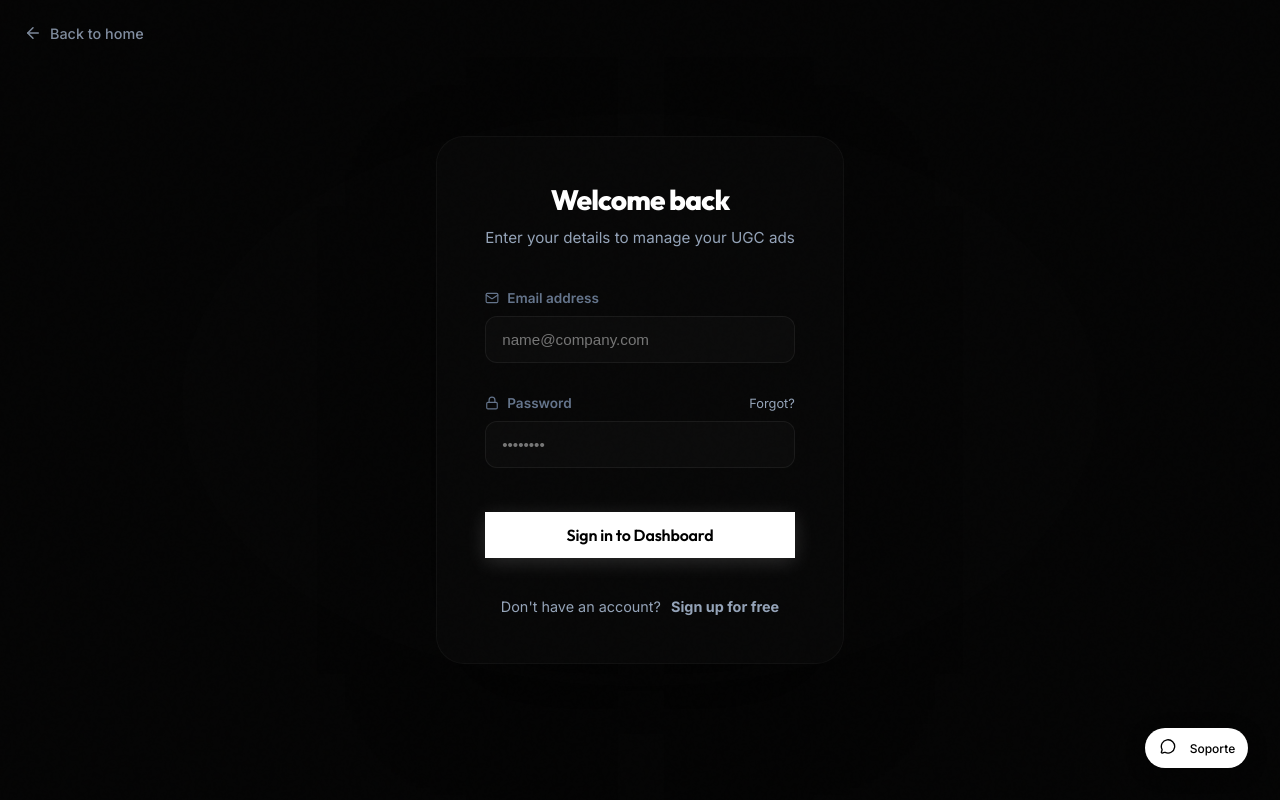
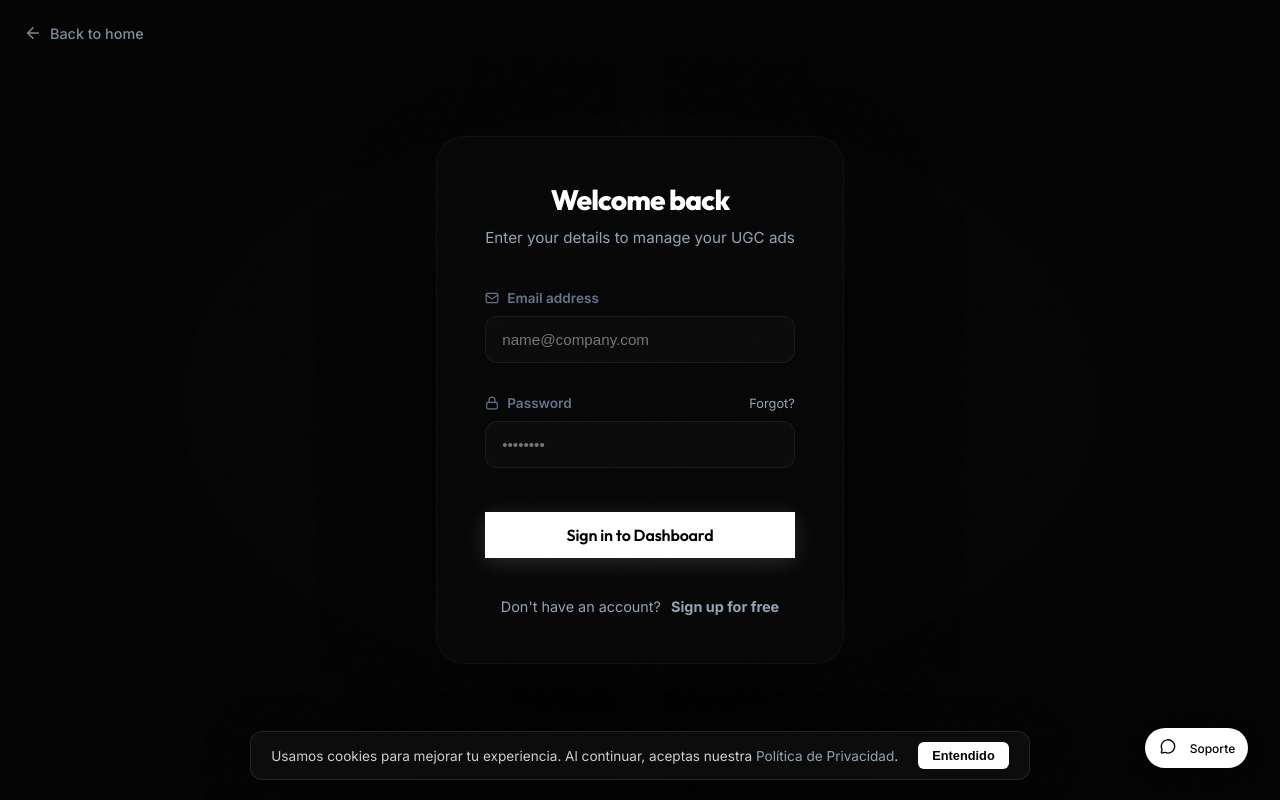
Before and after one commit to bautielcrack4-web/webcarruselesUGC, a Next.js app: page /login in a window 1280 px wide. Built offline with nearby package versions, Linux system fonts and the light colour scheme; no server answers.

Commit message:
feat: redesign credit packs and add yield info banner

```diff
--- a/src/app/layout.tsx
+++ b/src/app/layout.tsx
@@ -2,6 +2,7 @@ import type { Metadata } from "next";
 import { Outfit, Inter } from "next/font/google";
 import "./globals.css";
 import { FloatingSupport } from "@/components/ui/FloatingSupport/FloatingSupport";
+import { CookieBanner } from "@/components/ui/CookieBanner/CookieBanner";
 
 const outfit = Outfit({
   variable: "--font-heading",
@@ -39,6 +40,7 @@ export default function RootLayout({
         <div className="nebula-bg" aria-hidden="true" />
         {children}
         <FloatingSupport />
+        <CookieBanner />
       </body>
     </html>
   );
--- /dev/null
+++ b/src/components/ui/CookieBanner/CookieBanner.module.css
@@ -0,0 +1,67 @@
+.banner {
+    position: fixed;
+    bottom: 20px;
+    left: 20px;
+    right: 20px;
+    z-index: 10000;
+    display: flex;
+    justify-content: center;
+    pointer-events: none;
+}
+
+.content {
+    pointer-events: auto;
+    background: rgba(15, 15, 15, 0.85);
+    backdrop-filter: blur(12px);
+    -webkit-backdrop-filter: blur(12px);
+    border: 1px solid rgba(255, 255, 255, 0.1);
+    padding: 10px 20px;
+    border-radius: 12px;
+    display: flex;
+    align-items: center;
+    gap: 20px;
+    box-shadow: 0 10px 40px rgba(0, 0, 0, 0.5);
+    max-width: fit-content;
+}
+
+.content p {
+    color: rgba(255, 255, 255, 0.8);
+    font-size: 0.85rem;
+    margin: 0;
+    white-space: nowrap;
+}
+
+.content a {
+    color: #fff;
+    text-decoration: underline;
+}
+
+.button {
+    background: #fff;
+    color: #000;
+    border: none;
+    padding: 6px 14px;
+    border-radius: 6px;
+    font-size: 0.8rem;
+    font-weight: 600;
+    cursor: pointer;
+    transition: all 0.2s;
+}
+
+.button:hover {
+    background: #e0e0e0;
+    transform: translateY(-1px);
+}
+
+@media (max-width: 640px) {
+    .content {
+        flex-direction: column;
+        text-align: center;
+        gap: 12px;
+        padding: 16px;
+    }
+
+    .content p {
+        white-space: normal;
+    }
+}
--- /dev/null
+++ b/src/components/ui/CookieBanner/CookieBanner.tsx
@@ -0,0 +1,45 @@
+'use client';
+
+import React, { useState, useEffect } from 'react';
+import { motion, AnimatePresence } from 'framer-motion';
+import styles from './CookieBanner.module.css';
+
+export const CookieBanner = () => {
+    const [isVisible, setIsVisible] = useState(false);
+
+    useEffect(() => {
+        const consent = localStorage.getItem('cookie-consent');
+        if (!consent) {
+            const timer = setTimeout(() => setIsVisible(true), 2000);
+            return () => clearTimeout(timer);
+        }
+    }, []);
+
+    const acceptCookies = () => {
+        localStorage.setItem('cookie-consent', 'accepted');
+        setIsVisible(false);
+    };
+
+    return (
+        <AnimatePresence>
+            {isVisible && (
+                <motion.div
+                    initial={{ y: 100, opacity: 0 }}
+                    animate={{ y: 0, opacity: 1 }}
+                    exit={{ y: 100, opacity: 0 }}
+                    className={styles.banner}
+                >
+                    <div className={styles.content}>
+                        <p>
+                            Usamos cookies para mejorar tu experiencia.
+                            Al continuar, aceptas nuestra <a href="/privacy">Política de Privacidad</a>.
+                        </p>
+                        <button onClick={acceptCookies} className={styles.button}>
+                            Entendido
+                        </button>
+                    </div>
+                </motion.div>
+            )}
+        </AnimatePresence>
+    );
+};
```
Also changed, not shown: src/app/dashboard/billing/billing.module.css (+111 -21 lines), src/app/dashboard/billing/page.tsx (+25 -7 lines).
